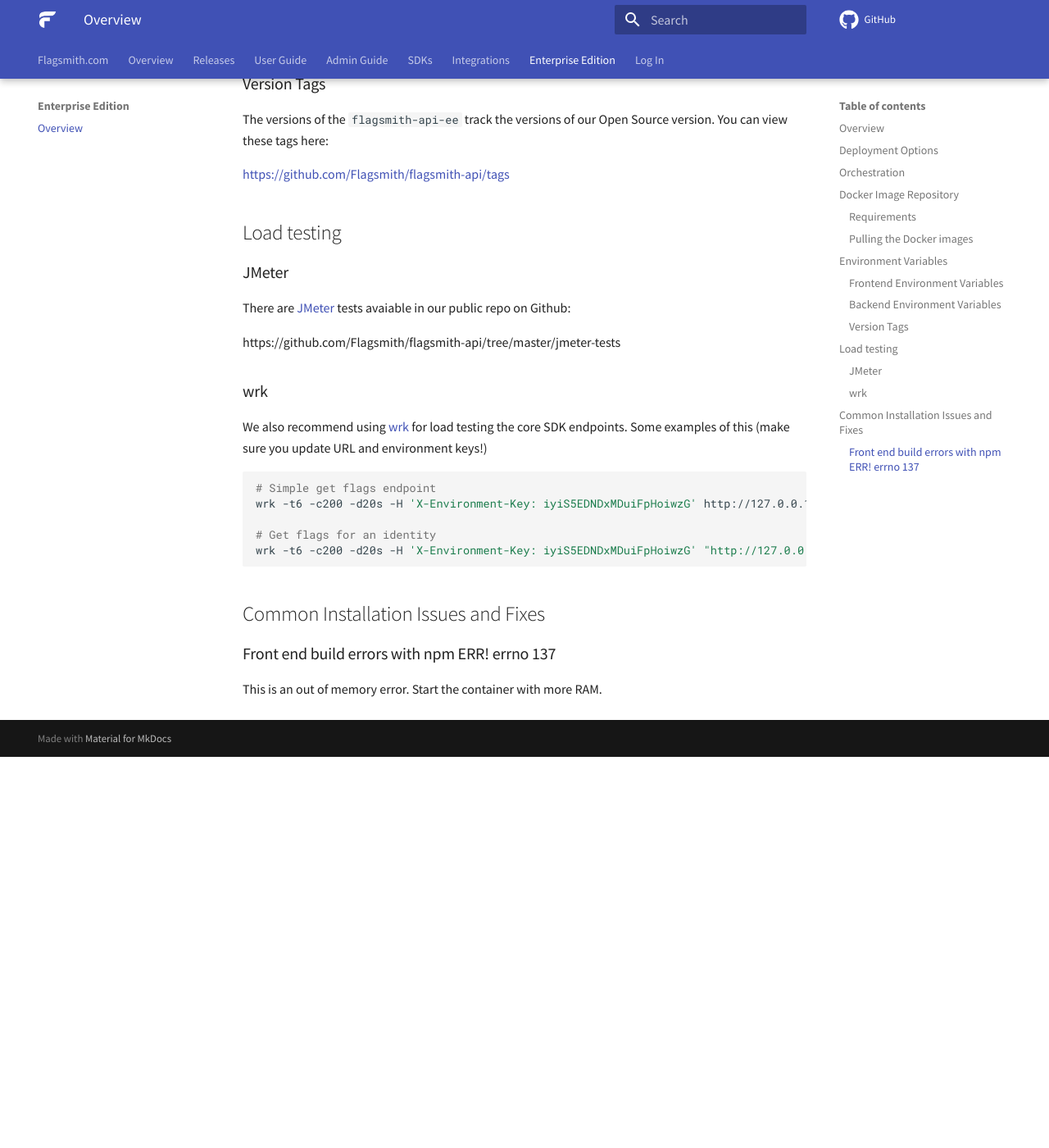
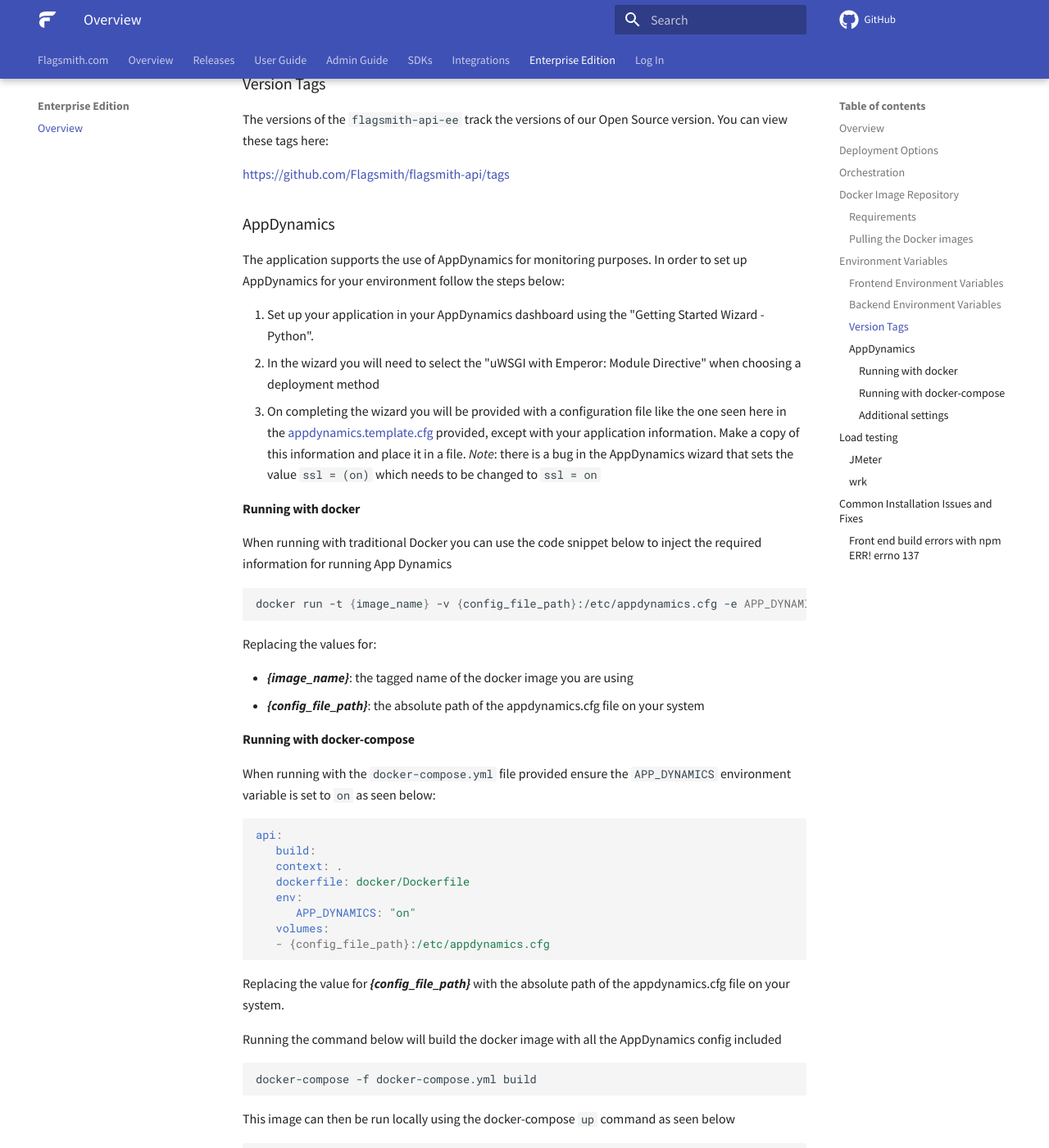
Before and after one commit to Flagsmith/flagsmith-docs, an MkDocs documentation site: the page built from docs/enterprise/overview.md, in a window 1280 px wide and 1400 px high, scrolled down 2267 px. Shown: the whole window at 82% size. Built offline with MkDocs 1.6.1 and Material for MkDocs 9.7.7, drawn with Linux system fonts in a browser that asks for light colours; comment, search, counter and statistics services are not loaded; before the commit the page ends 3190 px from its top, so only the background shows below that; some of the changed text lies outside the part shown.

Commit message:
Added AppDynamics info for EE users

````diff
--- a/docs/enterprise/overview.md
+++ b/docs/enterprise/overview.md
@@ -96,6 +96,69 @@ The versions of the `flagsmith-api-ee` track the versions of our Open Source ver
 
 [https://github.com/Flagsmith/flagsmith-api/tags](https://github.com/Flagsmith/flagsmith-api/tags)
 
+### AppDynamics
+
+The application supports the use of AppDynamics for monitoring purposes. In order to set up AppDynamics
+for your environment follow the steps below:
+
+1. Set up your application in your AppDynamics dashboard using the "Getting Started Wizard - Python".
+2. In the wizard you will need to select the "uWSGI with Emperor: Module Directive" when choosing a
+   deployment method
+3. On completing the wizard you will be provided with a configuration file like the one seen here in
+   the [appdynamics.template.cfg](appdynamics.template.cfg) provided, except with your application
+   information. Make a copy of this information and place it in a file. *Note*: there is a bug in the
+   AppDynamics wizard that sets the value `ssl = (on)` which needs to be changed to `ssl = on`
+
+#### Running with docker
+
+When running with traditional Docker you can use the code snippet below to inject the required
+information for running App Dynamics
+
+```shell
+docker run -t {image_name} -v {config_file_path}:/etc/appdynamics.cfg -e APP_DYNAMICS=on
+```
+
+Replacing the values for:
+
+- ***{image_name}***: the tagged name of the docker image you are using
+- ***{config_file_path}***: the absolute path of the appdynamics.cfg file on your system
+
+#### Running with docker-compose
+
+When running with the `docker-compose.yml` file provided ensure the `APP_DYNAMICS` environment
+variable is set to `on` as seen below:
+
+```yaml
+api:
+   build:
+   context: .
+   dockerfile: docker/Dockerfile
+   env:
+      APP_DYNAMICS: "on"
+   volumes:
+   - {config_file_path}:/etc/appdynamics.cfg
+```
+
+Replacing the value for ***{config_file_path}*** with the absolute path of the appdynamics.cfg
+file on your system.
+
+Running the command below will build the docker image with all the AppDynamics config included
+
+```shell
+docker-compose -f docker-compose.yml build
+```
+
+This image can then be run locally using the docker-compose `up` command as seen below
+
+```shell
+docker-compose -f docker-compose.yml up
+```
+
+#### Additional settings
+
+If you need additional AppDynamics setup options you can find the other environment variables you
+can set [here](https://docs.appdynamics.com/display/PRO21/Python+Agent+Settings).
+
 ## Load testing
 
 ### JMeter
````
